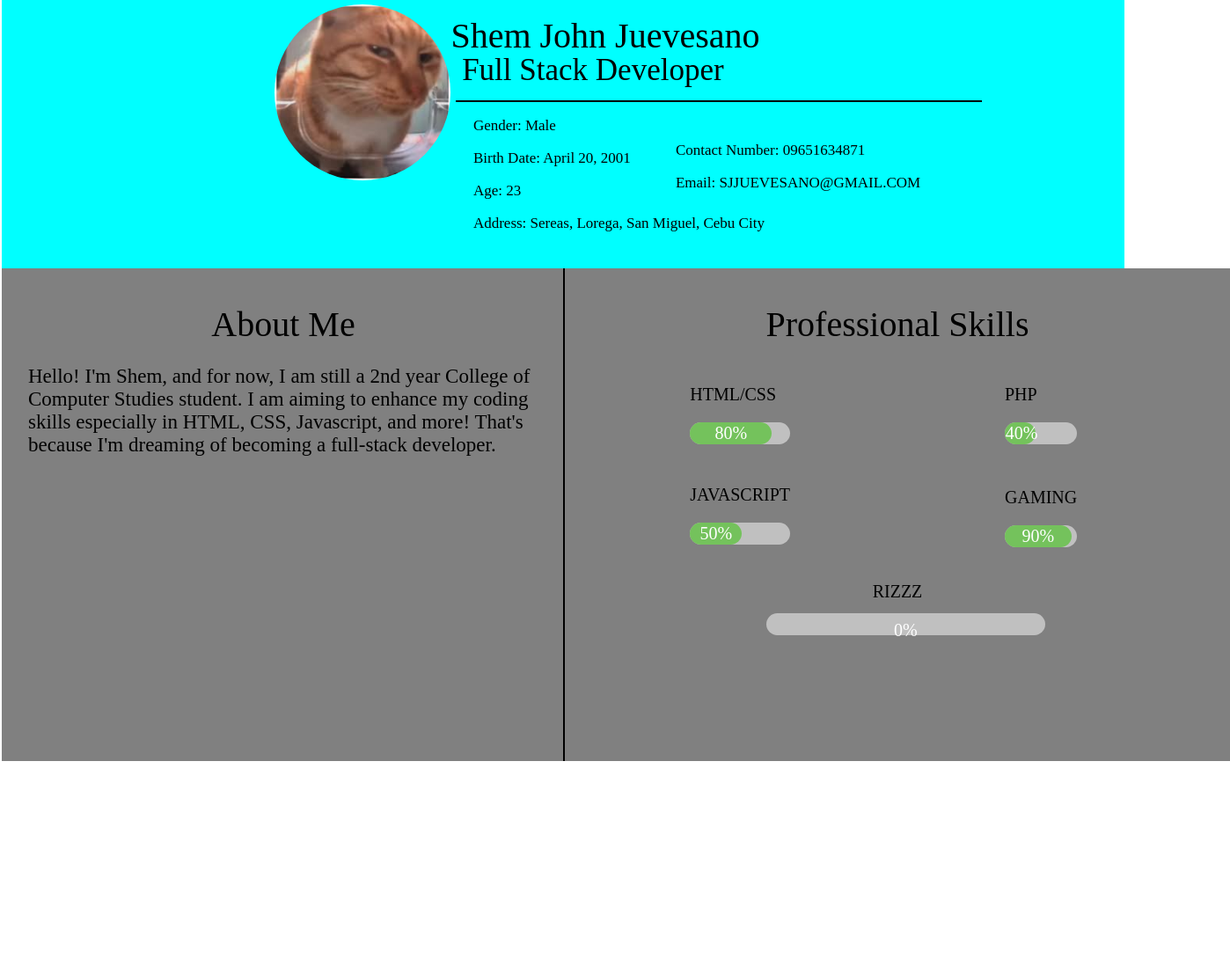
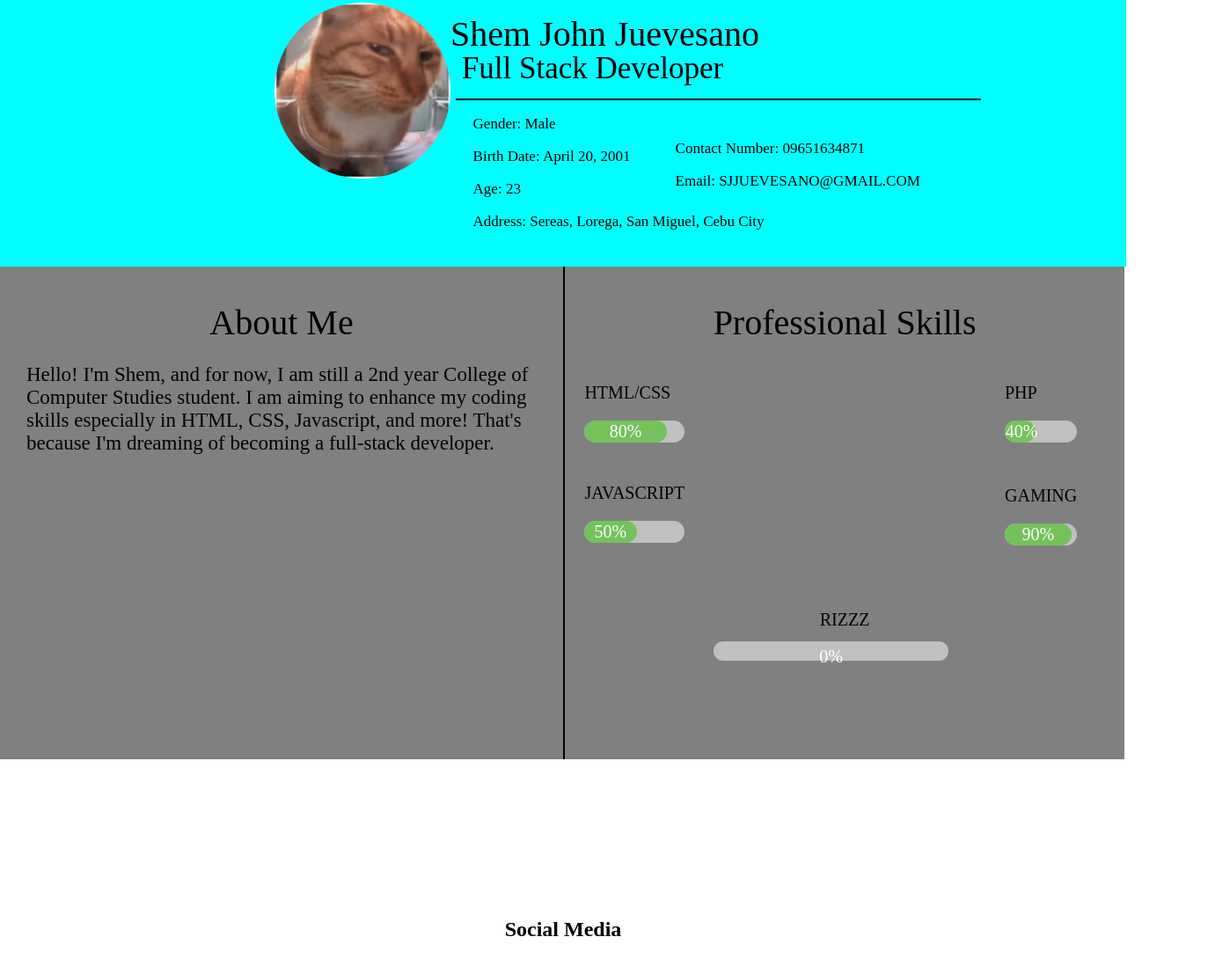
Before and after one commit to Raishem/Resume, a plain HTML site: page index.html in a window 1280 px wide. Shown: the part 97-1187 px from the top of the page at 88% size, 1398 px wide, since content can reach past the window. Before the commit the page ends 962 px from the top, so only its background shows below. Drawn offline with Linux system fonts and the light colour scheme.

Commit message:
nav bar and footer added

```diff
--- a/index.html
+++ b/index.html
@@ -54,15 +54,19 @@
 <div class="container2">
     <div class="skill1 html4">0%</div>
 </div>
+
 </div>
 
-<div class="footer">
-   <p id="social">Social Media</p>
-
+<div class="header2">
+    <h2>Social Media</h2>
 </div>
 
 
 
+
     </div>
+<div class="footer">
+    <h2>Social Media</h2>
+</div>
 </body>
 </html>
--- a/style.css
+++ b/style.css
@@ -1,10 +1,12 @@
 body {
-    margin: auto;
+    margin: 0;
+    padding: 0;
+    min-height: 100vh; /* Minimum height of the viewport */
+    position: relative;
 }
 
 .container {
-    margin: auto;
-    padding: 2px;
+
 }
 
 .header {
@@ -67,10 +69,9 @@ hr.new4 {
     display: flex;
     background-color: gray;
     justify-content: center;
-    width: 756px;
+    width: 49.7%;
     height: 70%;
     left: 50%;
-
     border-left: 2px solid black;
 }
 #aboutme {
@@ -101,7 +102,7 @@ left: 500px;
 }
 #rizzz {
     position: absolute;
-    top: 60%;
+    top: 66%;
     font-size: 20px;
 }
 #Javascript {
@@ -153,7 +154,25 @@ left: 500px;
     position: absolute;
     width: 40%;
     height: 10px;
-    top: 70%;
-    right: 210px;
+    top: 76%;
+    right: 200px;
+}
+.header2 {
+    position: fixed;
+    left: 0;
+    top: 0;
+    width: 100%;
+    background-color: white;
+    color: black;
+    text-align: center;
+ }
+ .footer {
+    position: absolute;
+    left: 0;
 
-}
+    width: 100%;
+    top: 140%;
+    background-color: white;
+    color: black;
+    text-align: center;
+ }
```
